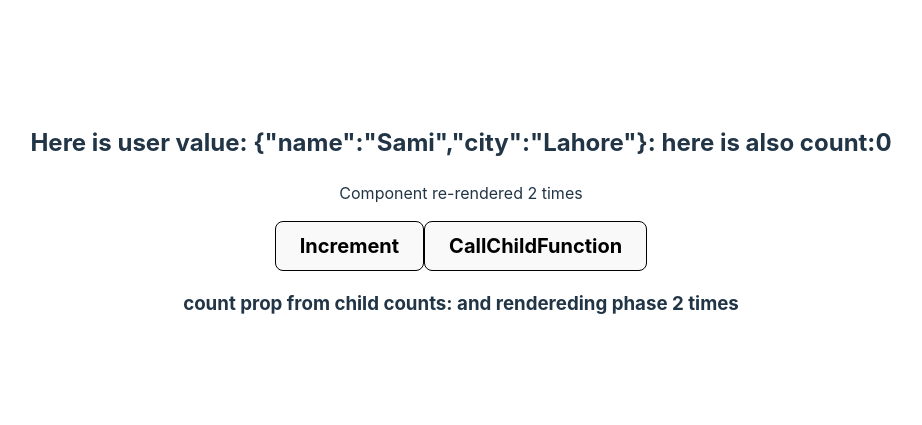
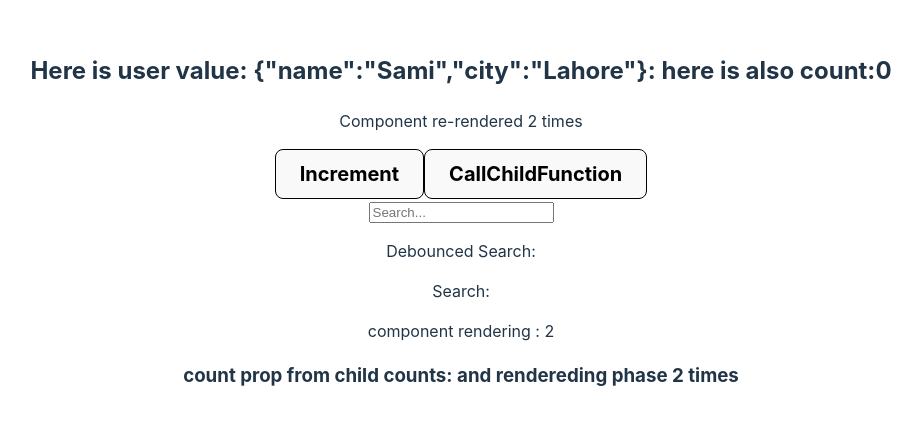
Before and after one commit to samiullahRamzan/React-concepts, a React (Vite) app: page / in a window 1280 px wide. Shown: the part 179-604 px from the top of the page, without its empty margins (179-1101 px from the left). Built offline with nearby package versions, Linux system fonts and the light colour scheme.

Commit message:
Search component

```diff
--- a/src/App.jsx
+++ b/src/App.jsx
@@ -2,6 +2,7 @@ import { useRef, useState, useEffect } from "react";
 import "./App.css";
 import Counts from "./Components/Counts";
 import Users from "./Components/Users";
+import SearchComponent from "./Components/SearchComponent";
 
 function App() {
   const [count, setCount] = useState(0);
@@ -54,6 +55,7 @@ function App() {
         update User
       </button> */}
       {/* <Users users={user} /> */}
+      <SearchComponent />
       <Counts ref={forwardref} />
     </div>
   );
--- /dev/null
+++ b/src/Components/SearchComponent.jsx
@@ -0,0 +1,32 @@
+import { useState, useEffect, useRef } from "react";
+import useDebounce from "../hooks/useDebounce";
+
+const SearchComponent = () => {
+  const [searchTerm, setSearchTerm] = useState("");
+  const debouncedSearchTerm = useDebounce(searchTerm, 500);
+  const myref = useRef(0);
+
+  myref.current += 1;
+
+  useEffect(() => {
+    if (debouncedSearchTerm) {
+      console.log("Fetching results for:", debouncedSearchTerm);
+    }
+  }, [debouncedSearchTerm]);
+
+  return (
+    <div>
+      <input
+        type="text"
+        placeholder="Search..."
+        value={searchTerm}
+        onChange={(e) => setSearchTerm(e.target.value)}
+      />
+      <p>Debounced Search: {debouncedSearchTerm} </p>
+      <p> Search: {searchTerm} </p>
+      <p>component rendering : {myref.current} </p>
+    </div>
+  );
+};
+
+export default SearchComponent;
```
